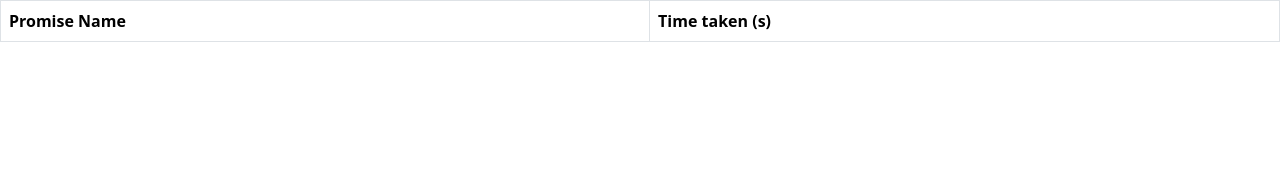
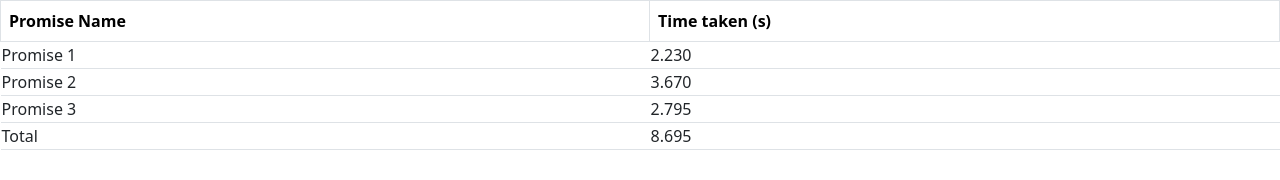
Before and after one commit to acciojob/wait-for-multiple-promises-Bharat8087, a website: page main.html in a window 1280 px wide. Drawn offline with nearby package versions, Linux system fonts and the light colour scheme.

Commit message:
created a submission

```diff
--- a/main.html
+++ b/main.html
@@ -19,6 +19,9 @@
           <th>Promise Name</th>
           <th>Time taken (s)</th>
         </tr>
+		   <tr id="loadingRow">
+            <td colspan="2">Loading...</td>
+        </tr>
       </thead>
       <tbody id="output"></tbody>
     </table>
--- a/script.js
+++ b/script.js
@@ -1,54 +1,39 @@
-function randomTime(min, max) {
-  return Math.floor(Math.random() * (max - min + 1) + min) * 1000;
+  function getRandomDelay() {
+            return Math.floor(Math.random() * 3000) + 1000; // Random number between 1000 and 3000 (milliseconds)
         }
-
  function createPromise(index) {
-  return new Promise((resolve) => {
-    const time = randomTime(1, 3);
+            const delay = getRandomDelay();
+            return new Promise(resolve => {
                 setTimeout(() => {
-      resolve({ index, time: time / 1000 });
-    }, time);
+                    resolve({ index, timeTaken: delay / 1000 }); // Resolve with index and time taken in seconds
+                }, delay);
             });
         }
-
         const promises = [];
-
  for (let i = 1; i <= 3; i++) {
             promises.push(createPromise(i));
         }
-
-const loadingRow = document.createElement('tr');
-const loadingCell = document.createElement('td');
-loadingCell.setAttribute('colspan', '2');
-loadingCell.textContent = 'Loading...';
-loadingRow.appendChild(loadingCell);
-document.getElementById('your-table-id').appendChild(loadingRow);
-
   Promise.all(promises)
-  .then((results) => {
-    document.getElementById('your-table-id').removeChild(loadingRow);
-
-    results.forEach(({ index, time }) => {
+            .then(results => {
+				 const loadingRow = document.getElementById('loadingRow');
+                loadingRow.parentNode.removeChild(loadingRow);
+  results.forEach(result => {
                     const row = document.createElement('tr');
-      const cell1 = document.createElement('td');
-      const cell2 = document.createElement('td');
-      cell1.textContent = `Promise ${index}`;
-      cell2.textContent = `${time} seconds`;
-      row.appendChild(cell1);
-      row.appendChild(cell2);
-      document.getElementById('your-table-id').appendChild(row);
+                    const promiseCell = document.createElement('td');
+                    promiseCell.textContent = `Promise ${result.index}`;
+                    row.appendChild(promiseCell);
+                    const timeCell = document.createElement('td');
+                    timeCell.textContent = result.timeTaken.toFixed(3); // Show time taken up to 3 decimal places
+                    row.appendChild(timeCell);
+                    document.querySelector('table').appendChild(row);
                 });
-
-    const totalTime = results.reduce((acc, { time }) => acc + time, 0);
+				 const totalTime = results.reduce((acc, curr) => acc + curr.timeTaken, 0);
                 const totalRow = document.createElement('tr');
-    const totalCell1 = document.createElement('td');
-    const totalCell2 = document.createElement('td');
-    totalCell1.textContent = 'Total';
-    totalCell2.textContent = `${totalTime.toFixed(3)} seconds`;
-    totalRow.appendChild(totalCell1);
-    totalRow.appendChild(totalCell2);
-    document.getElementById('your-table-id').appendChild(totalRow);
-  })
-  .catch((error) => {
-    console.error('An error occurred:', error);
+                const totalCell = document.createElement('td');
+                totalCell.textContent = 'Total';
+                totalRow.appendChild(totalCell);
+                const totalTimeCell = document.createElement('td');
+                totalTimeCell.textContent = totalTime.toFixed(3); // Show total time taken up to 3 decimal places
+                totalRow.appendChild(totalTimeCell);
+                document.querySelector('table').appendChild(totalRow);
             });
```
Lines whose indentation alone changed are shown as unchanged.
